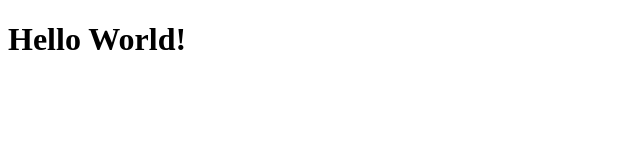
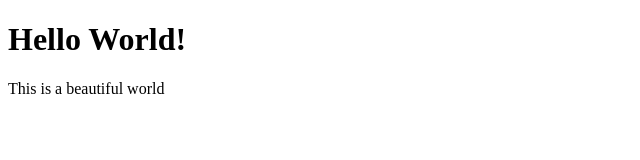
Before and after one commit to roshanmhzn/myappsample, a plain HTML site: page index.html in a window 1280 px wide. Shown: the whole page, without its empty margins (0-640 px from the left). Drawn offline with Linux system fonts and the light colour scheme.

Commit message:
Second Commit

```diff
--- a/index.html
+++ b/index.html
@@ -8,5 +8,6 @@
 </head>
 <body>
     <h1>Hello World!</h1>
+    <p>This is a beautiful world</p>
 </body>
 </html>
```
Also changed, not shown: dir2/world.txt (added).
